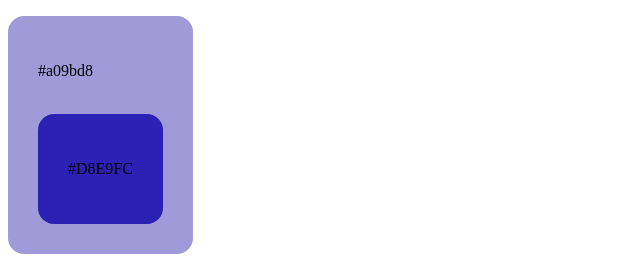
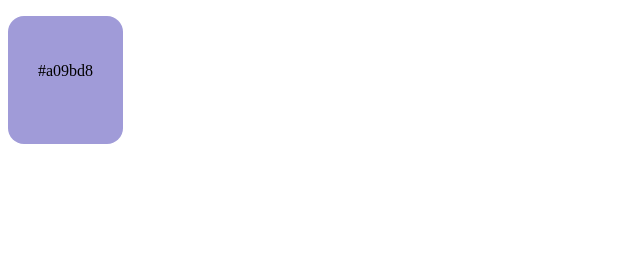
Before and after one commit to kmcwakana/helloworld, a plain HTML site: page index.html in a window 1280 px wide. Shown: the part 760-1022 px from the top of the page, without its empty margins (0-640 px from the left). After the commit the page ends 912 px from the top, so only its background shows below. Drawn offline with Linux system fonts and the light colour scheme.

```diff
--- a/index.html
+++ b/index.html
@@ -10,12 +10,6 @@
             padding: 30px;
             border-radius: 16px;
             background-color: #a09bd8;
-            display: inline-block;
-        }
-        .favorite-color2{
-            padding: 30px;
-            border-radius: 16px;
-            background-color: #2c20b5;
             display: inline-block;
         }
     </style>
@@ -34,8 +28,6 @@
         <p>#a09bd8</p>
      <div>
         <br>
-    <div class="favorite-color2">
-     <p>#D8E9FC</p>
     </div>
 </body>
 
```
